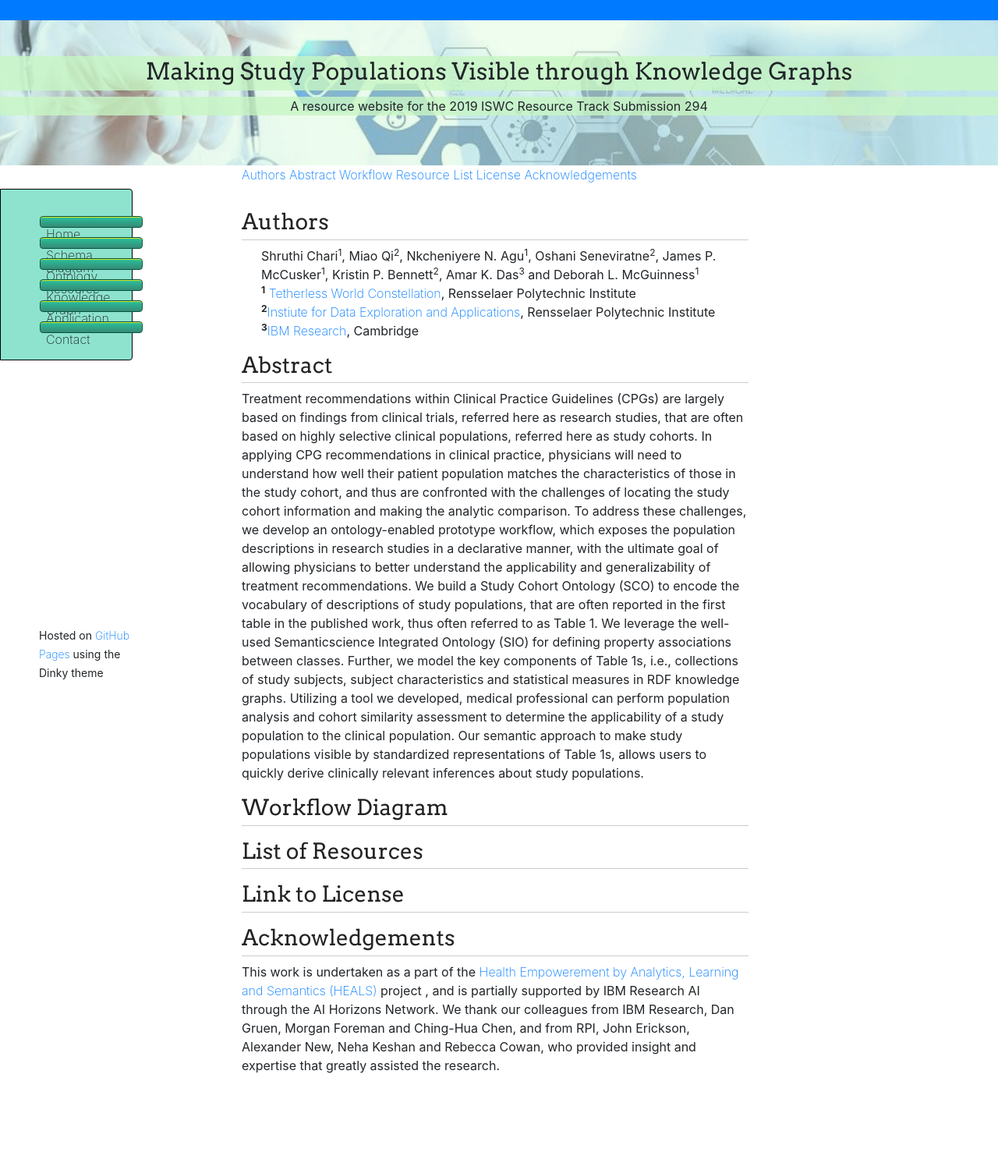
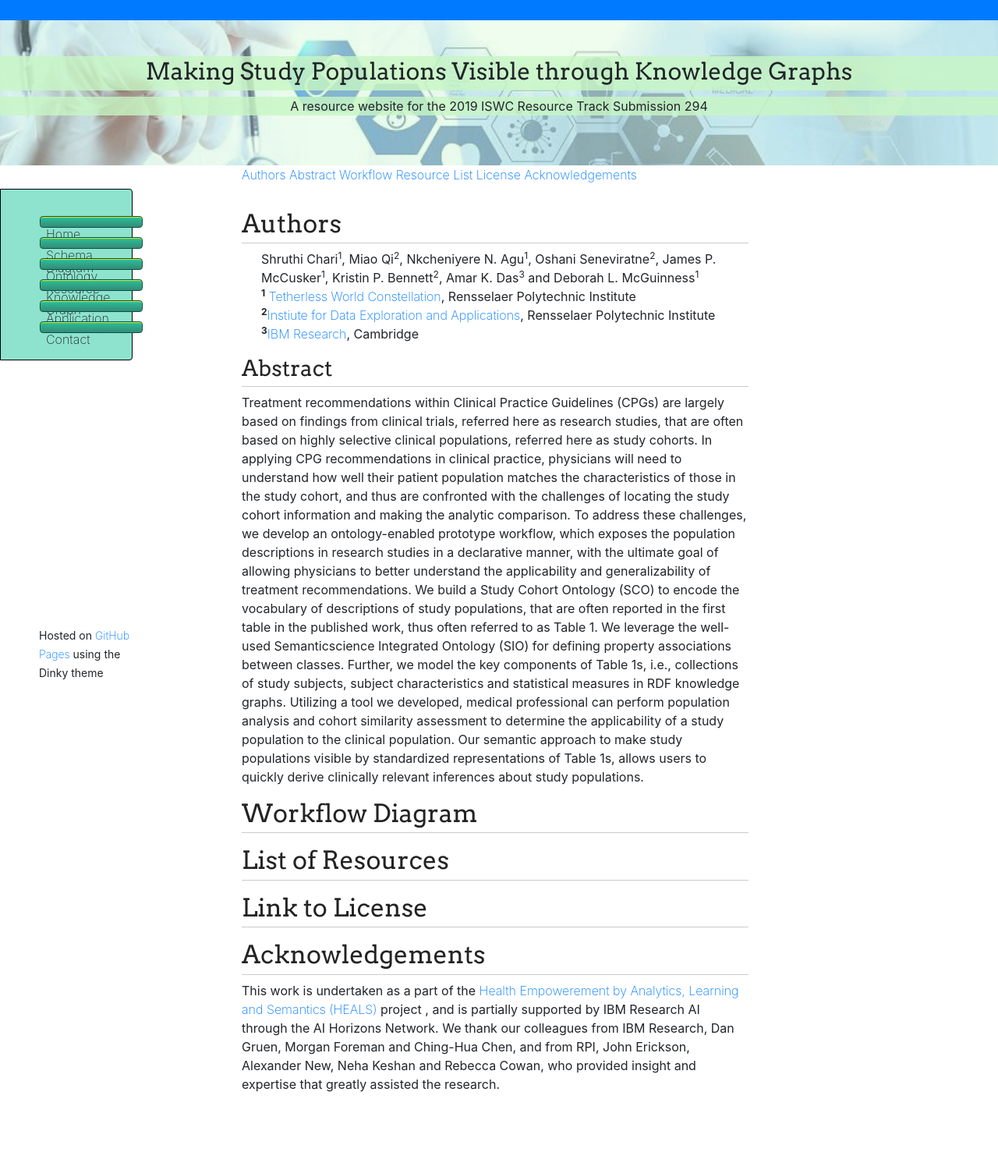
Before and after one commit to tetherless-world/study-cohort-ontology, a Jekyll site: the page built from index.md, in a window 1280 px wide. Shown: the whole page at 78% size. Built offline with Jekyll 4.4.1, drawn with Linux system fonts in a browser that asks for light colours; nearby versions of some CDN libraries; our own code applies the rules of GitHub Pages for plain Markdown files; library files that are not in the unit come from our copies; before the commit the page ends 1476 px from its top, so only the background shows below that.

```diff
--- a/index.md
+++ b/index.md
@@ -30,7 +30,7 @@
 
 <article class="mb-5" id="authors">
 <content>
-<h3>Authors</h3>
+<h2>Authors</h2>
  <ul>
  Shruthi Chari<sup>1</sup>, Miao Qi<sup>2</sup>, Nkcheniyere N. Agu<sup>1</sup>, Oshani Seneviratne<sup>2</sup>, James P. McCusker<sup>1</sup>, Kristin P. Bennett<sup>2</sup>, Amar K. Das<sup>3</sup> and Deborah L. McGuinness<sup>1</sup>
   <br>
@@ -54,7 +54,7 @@
 
 <article class="mb-5" id="workflow">
 <content>
-<h3>Workflow Diagram</h3>
+<h2>Workflow Diagram</h2>
 <ul>
 
  </ul>
@@ -63,7 +63,7 @@
 
 <article class="mb-5" id="resources">
 <content>
-<h3>List of Resources </h3>
+<h2>List of Resources </h2>
 <ul>
 
  </ul>
@@ -71,7 +71,7 @@
 
  <article class="mb-5" id="license">
 <content>
-<h3>Link to License </h3>
+<h2>Link to License </h2>
 <ul>
 
   </ul>
@@ -79,7 +79,7 @@
 
  <article class="mb-5" id="acknowledgements">
 <content>
- <h3>Acknowledgements</h3>
+ <h2>Acknowledgements</h2>
  <p>This work is undertaken as a part of the <a href="https://science.rpi.edu/biology/news/ibm-and-rensselaer-team-research-chronic-diseases-cognitive-computing"> Health Empowerement by Analytics, Learning and Semantics (HEALS) </a> project , and is  partially supported by IBM Research AI through the AI Horizons Network. We thank our colleagues from IBM Research, Dan Gruen, Morgan Foreman and Ching-Hua Chen, and from RPI, John Erickson, Alexander New, Neha Keshan and Rebecca Cowan, who provided insight and expertise that greatly assisted the research.</p>
 <ul>
 
```
